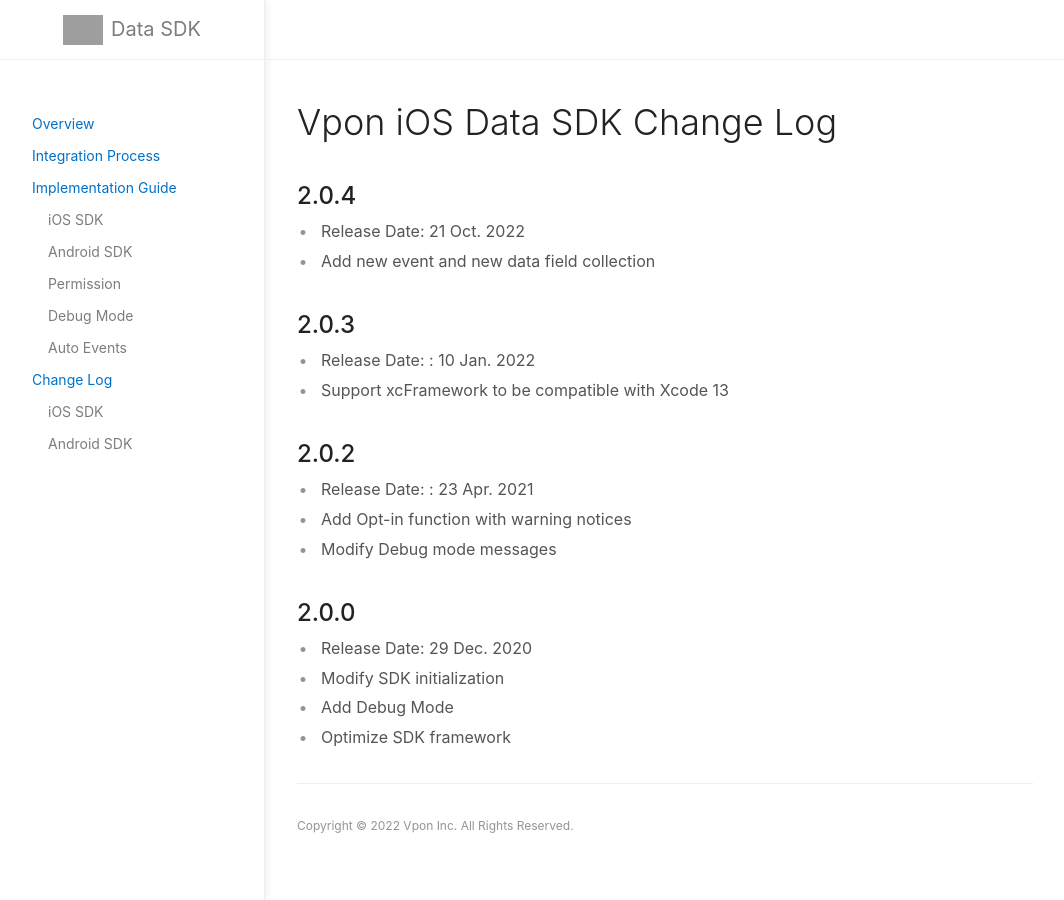
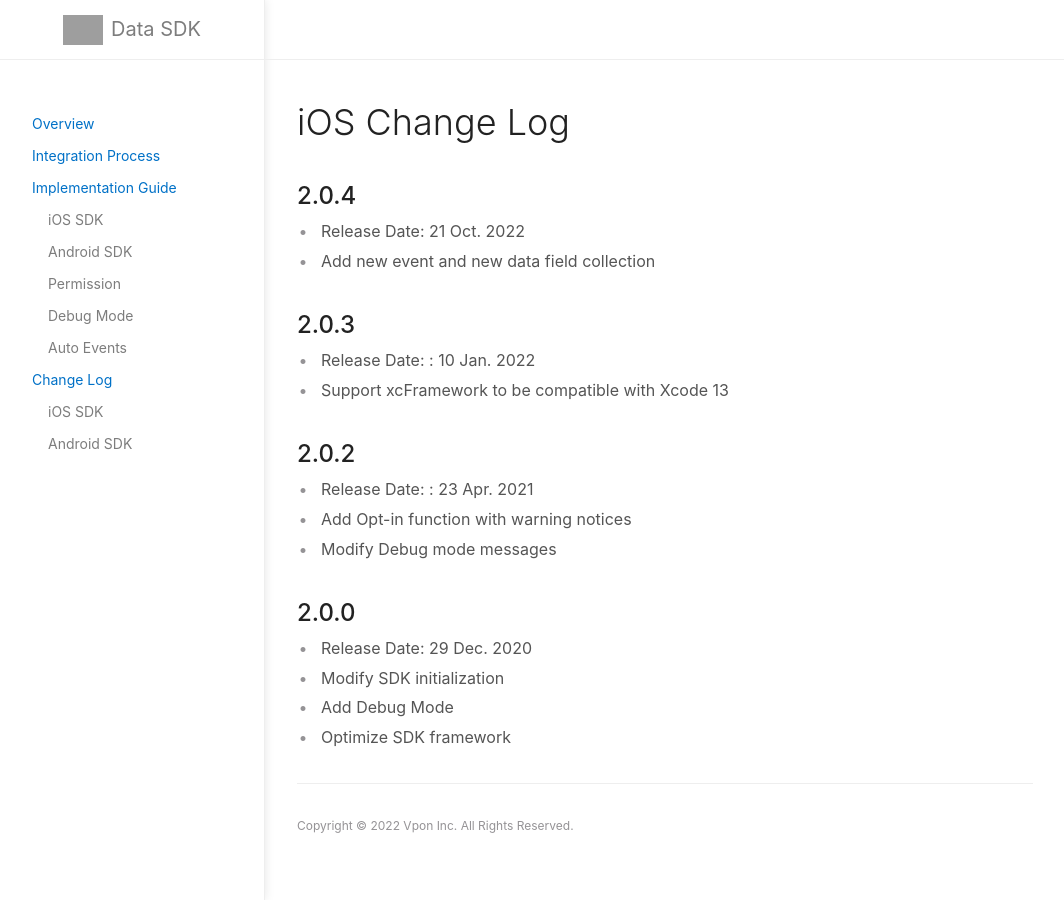
Before and after one commit to vpon-data/data-sdk, a Jekyll site: the page built from docs/iOSChangeLog.md, in a window 1280 px wide. Shown: the whole page, without its empty margins (107-1171 px from the left). Built offline with Jekyll 4.4.1, drawn with Linux system fonts in a browser that asks for light colours; grey boxes are pictures that could not be loaded.

Commit message:
Update iOSChangeLog.md

```diff
--- a/docs/iOSChangeLog.md
+++ b/docs/iOSChangeLog.md
@@ -7,7 +7,7 @@
 permalink: /ios_change_log
 lang: "en"
 ---
-# Vpon iOS Data SDK Change Log
+# iOS Change Log
 
 ## 2.0.4
 
```
